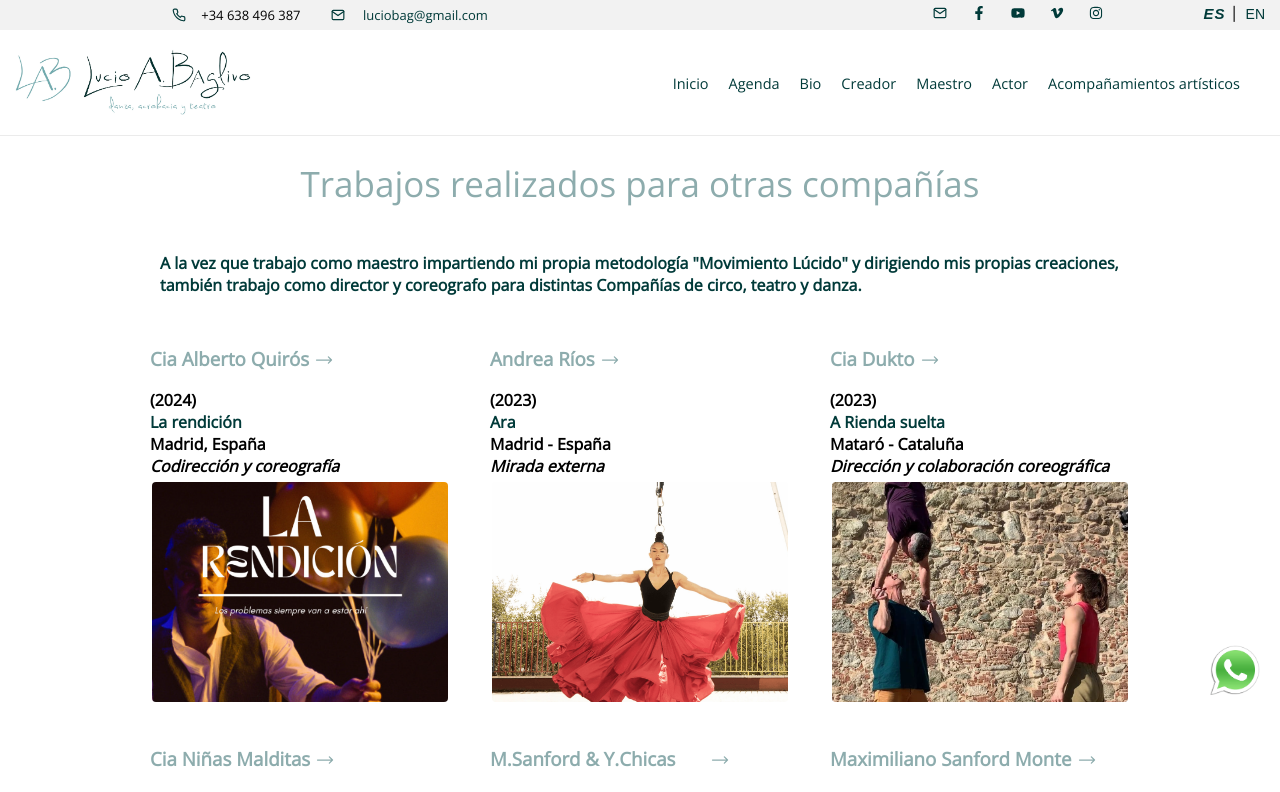
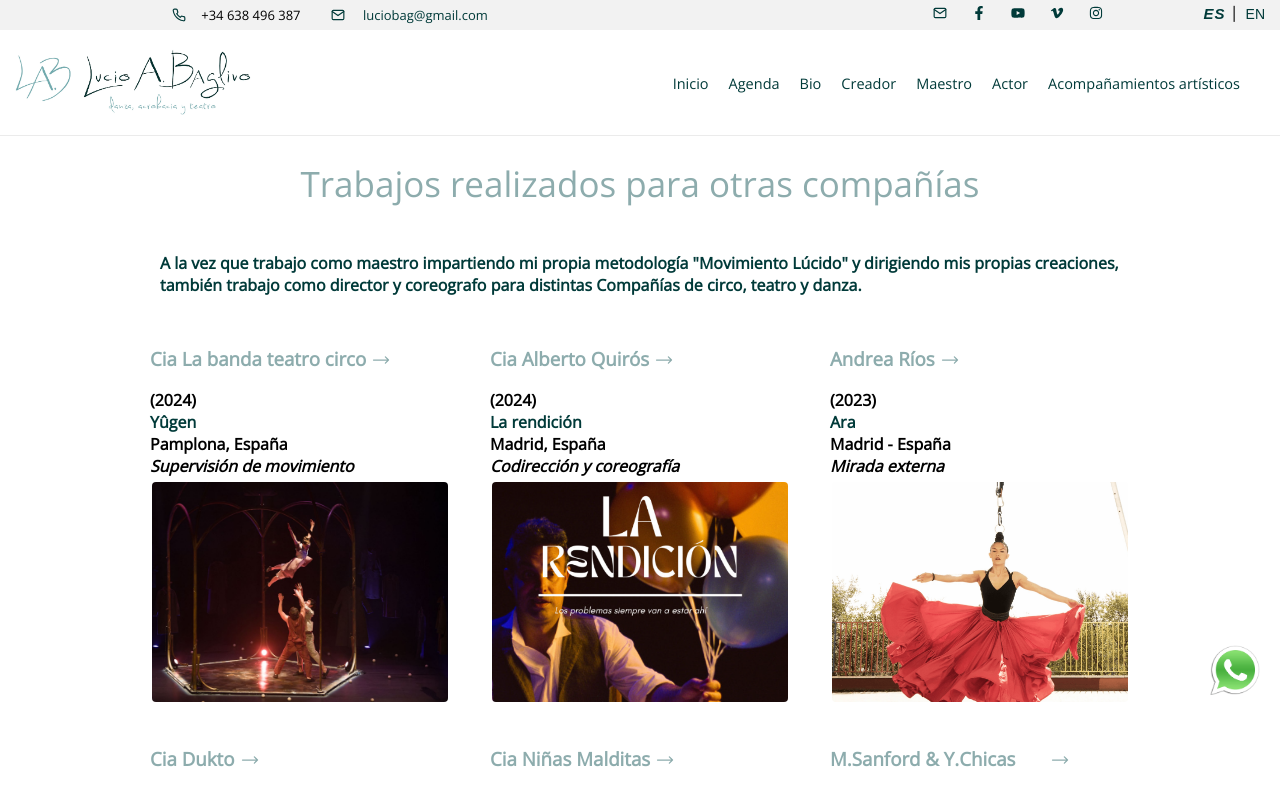
Before and after one commit to AlexEMartin/lucio, a React (Create React App) app: page /acompanamientos in a window 1280 px wide. Shown: the top 792 px of the page. Built offline with nearby package versions, Linux system fonts and the light colour scheme.

Commit message:
Add yugen

```diff
--- a/src/pages/acompaniamientos/Acompaniamientos.jsx
+++ b/src/pages/acompaniamientos/Acompaniamientos.jsx
@@ -18,6 +18,7 @@ import larendicionpreview from "../../img/larendicionpreview.png";
 import spazio from "../../img/spazio.png";
 import ara from "../../img/ara.png";
 import simehacebien from "../../img/simehacebien.png";
+import yugen from "../../img/yugen.jpg";
 
 const Acompaniamientos = () => {
   useEffect(() => {
@@ -90,6 +91,46 @@ const Acompaniamientos = () => {
           </div>
         )}
         <div className="colab-cards">
+          <div className="colab-block">
+            <div className="colab-desc">
+              <a
+                href="https://labandateatrocirco.com/2024/01/20/yugen"
+                target="_blank"
+                rel="noopener noreferrer"
+              >
+                <h3 className="colab-subtitle">Cia La banda teatro circo</h3>
+              </a>
+              <ArrowLongRightIcon className="right-arrow" />
+            </div>
+            <div className="colab-spans">
+              <span>(2024)</span>
+              <a
+                style={{ color: "#003a39", textDecoration: "none" }}
+                href="https://labandateatrocirco.com/2024/01/20/yugen"
+                target="_blank"
+                rel="noopener noreferrer"
+              >
+                <span>Yûgen</span>
+              </a>
+              <span>Pamplona, España</span>
+              <span>
+                {language ? (
+                  <i>Supervisión de movimiento</i>
+                ) : (
+                  <i>Movement monitoring</i>
+                )}
+              </span>
+              <img
+                onClick={() => {
+                  setImg(yugen);
+                  setModal(!modal);
+                }}
+                className="colab-img"
+                src={yugen}
+                alt=""
+              />
+            </div>
+          </div>
           <div className="colab-block">
             <div className="colab-desc">
               <a
```
Also changed, not shown: src/img/yugen.jpg (added).
